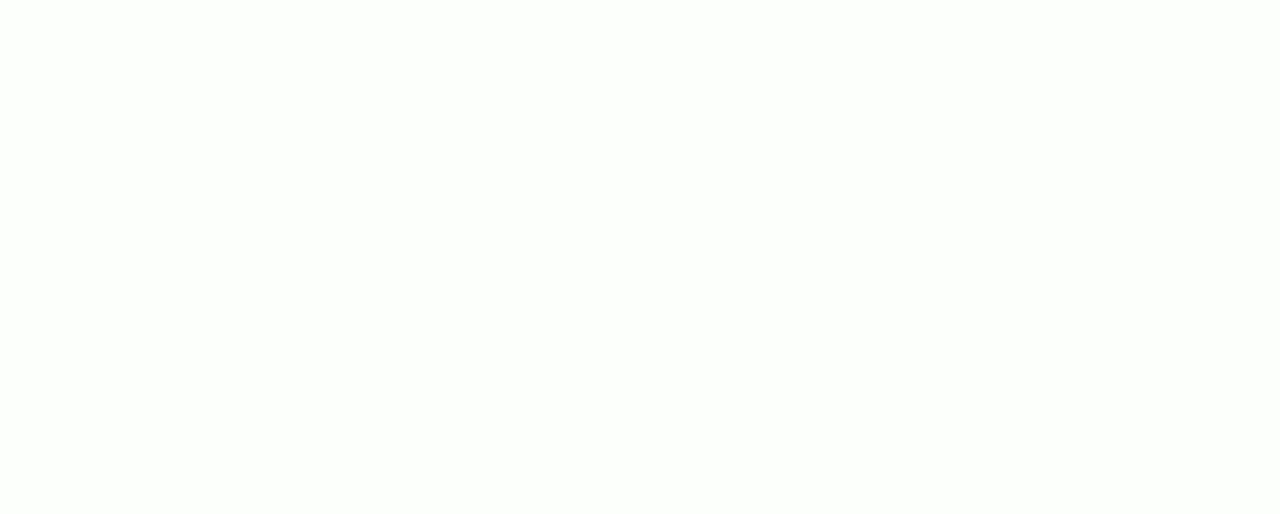
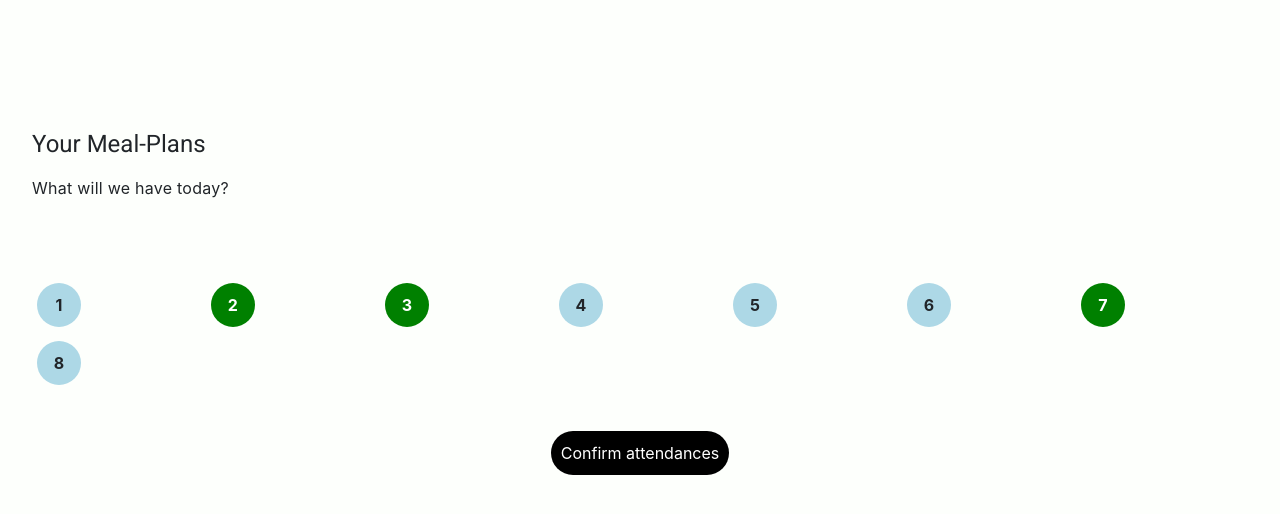
Before and after one commit to Kobe118/RnD_Experience, an Angular app: page /MealPlansCalender in a window 1280 px wide. Before the commit this address led to /. Shown: the top 514 px of the page. Built offline with nearby package versions, Linux system fonts and the light colour scheme.

Commit message:
Added the calendar page and implemented its functionality (missed its connection to the database)

```diff
--- a/src/app/app-routing.module.ts
+++ b/src/app/app-routing.module.ts
@@ -2,12 +2,14 @@
 import { RouterModule, Routes } from '@angular/router';
 import { AppComponent} from './app.component';
 import {LogInComponent} from "./LogIn/LogIn.component";
-import {MealPlansHomeComponent} from "./meal-plans/home/meal-plans-home.component"; // Update with the correct path to my-page.component
+import {MealPlansHomeComponent} from "./meal-plans/home/meal-plans-home.component";
+import {MealPlanCalenderComponent} from "./meal-plans/calender/meal-plan-calender.component"; // Update with the correct path to my-page.component
 
 const routes: Routes = [
   { path: '', component: AppComponent }, // Use the correct component for the root path
   { path: 'LogIn', component: LogInComponent }, // Use the correct component for the second path
   { path: 'MealPlansHome', component: MealPlansHomeComponent },
+  { path: 'MealPlansCalender', component: MealPlanCalenderComponent },
 ];
 
 @NgModule({
--- /dev/null
+++ b/src/app/meal-plans/calender/meal-plan-calender.component.html
@@ -0,0 +1,21 @@
+<header>
+    <h1>Your Meal-Plans</h1>
+    <p class="flush-text">What will we have today?</p>
+</header>
+<main>
+    <section>
+        <div class="calendar">
+            <div *ngFor="let date of dates">
+                <div
+                        class="calendar-date"
+                        [ngClass]="{ 'clicked': isDateClicked(date) }"
+                        (click)="onDateClick(date)"
+                >
+                    {{ date.date.getDate() }}
+                </div>
+            </div>
+        </div>
+    </section>
+    <div class="back-button-container">
+        <button class="back-button" (click)="goBack()">Confirm attendances</button>
+    </div></main>
--- /dev/null
+++ b/src/app/meal-plans/calender/meal-plan-calender.component.scss
@@ -0,0 +1,51 @@
+.calendar {
+  display: grid;
+  grid-template-columns: repeat(7, 1fr); /* 7 columns for days of the week */
+  gap: 2px; /* Adjust the gap between date circles */
+}
+
+.calendar-date {
+  width: 44px;
+  height: 44px;
+  border-radius: 50%;
+  background-color: lightblue;
+  display: flex;
+  align-items: center;
+  justify-content: center;
+  font-weight: bold;
+  margin: 6px 4px;
+}
+
+.clicked {
+  background-color: green;
+  color: white;
+}
+
+.calendar-date:nth-child(7n + 1) {
+  margin-left: 5px; /* Set margin-left to 0 for the first circle in each row */
+}
+
+.calendar-date:nth-child(7n) {
+  margin-right: 5px; /* Set margin-right to 0 for the last circle in each row */
+}
+
+.back-button-container {
+  display: flex;
+  justify-content: center;
+  margin-top: 20px;
+}
+
+.back-button {
+  display: block;
+  margin-top: 20px;
+  padding: 10px;
+  background-color: #000000;
+  color: white;
+  border: none;
+  border-radius: 50px;
+  cursor: pointer;
+}
+
+.back-button:hover {
+  background-color: #0056b3;
+}
--- /dev/null
+++ b/src/app/meal-plans/calender/meal-plan-calender.component.ts
@@ -0,0 +1,43 @@
+import { Component } from '@angular/core';
+import { CommonModule } from '@angular/common';
+import {Router} from "@angular/router";
+
+interface Day {
+  date: Date;
+  clicked: boolean;
+}
+@Component({
+  selector: 'app-meal-plan-calender',
+  standalone: true,
+  imports: [CommonModule],
+  templateUrl: './meal-plan-calender.component.html',
+  styleUrl: './meal-plan-calender.component.scss'
+})
+export class MealPlanCalenderComponent {
+  dates: Day[] = [
+    { date: new Date(2023, 0, 1), clicked: false },
+    { date: new Date(2023, 0, 2), clicked: true },
+    { date: new Date(2023, 0, 3), clicked: true },
+    { date: new Date(2023, 0, 4), clicked: false },
+    { date: new Date(2023, 0, 5), clicked: false },
+    { date: new Date(2023, 0, 6), clicked: false },
+    { date: new Date(2023, 0, 7), clicked: true },
+    { date: new Date(2023, 0, 8), clicked: false },
+  ];
+
+  constructor(private router: Router) {}
+
+  isDateClicked(date: Day): boolean {
+    return date.clicked;
+  }
+
+  onDateClick(date: Day): void {
+    date.clicked = !date.clicked;
+  }
+
+  goBack(): void {
+    this.router.navigate(['/MealPlansHome']); // Replace with the actual route
+  }
+
+  ngOnInit(): void {}
+}
```
Also changed, not shown: 1 other file (tests, documents, lock files or other folders).
